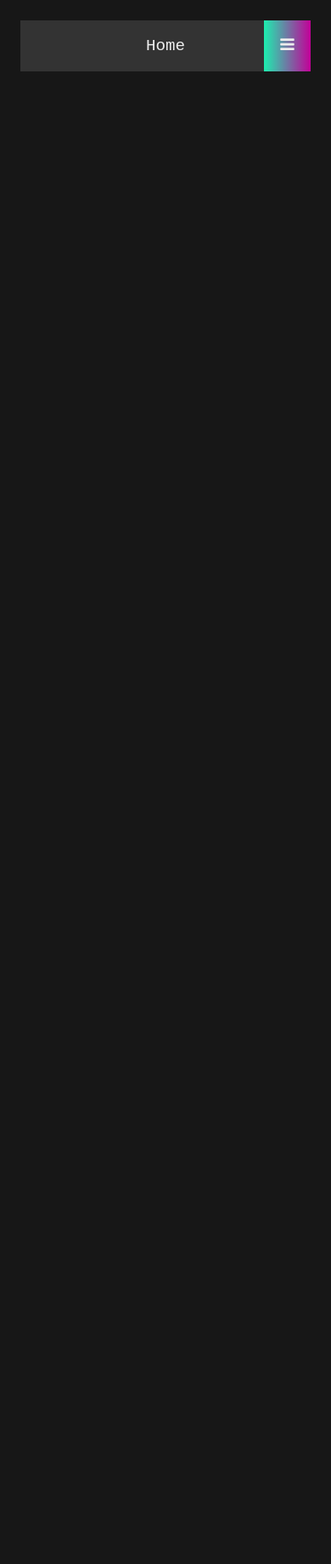
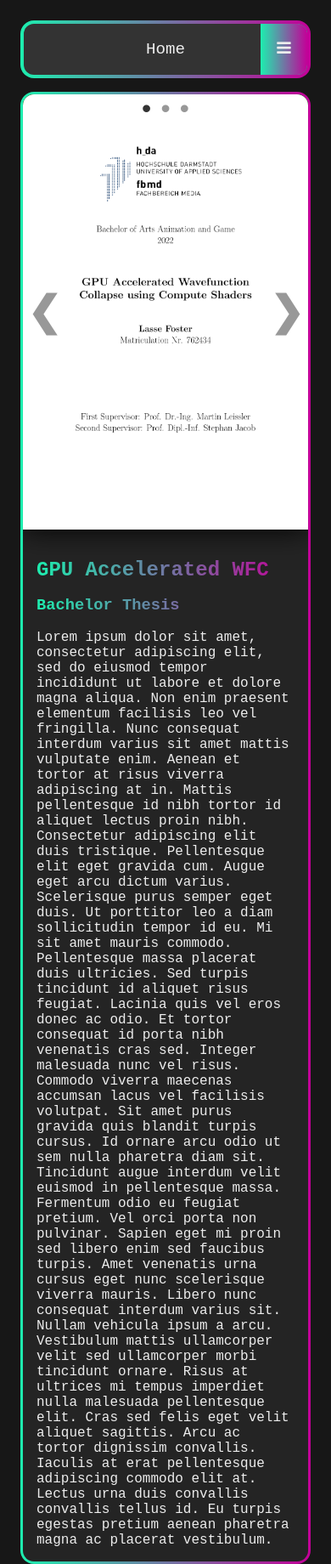
Before and after one commit to LaFoster00/Portfolio, a plain HTML site: page projects.html in a window 390 px wide. Shown: the top 1840 px of the page at 85% size. Before the commit the page ends 844 px from the top, so only its background shows below. Drawn offline with Linux system fonts and the light colour scheme.

Commit message:
+ project entry template and linking from project overview
* completely reworked styling and setup of the navbar that is much simpler and cleaner

```diff
--- a/projects.html
+++ b/projects.html
@@ -2,6 +2,7 @@
 <html lang="en">
 
 <head>
+    <meta charset="UTF-8">
     <meta name="viewport" content="width=device-width, initial-scale=1.0">
     <title>Projects</title>
     <link rel="stylesheet" href="style/styles.css" />
@@ -20,14 +21,14 @@
     <div class="content-container">
         <div class="navigation">
             <!-- Desktop Navigation -->
-            <nav class="desktop-nav">
+            <nav>
                 <ul>
-                    <li><a href="index.html">Home</a></li>
-                    <li class="active"><a href="projects.html">Projects</a></li>
-                    <li><a href="contact.html">Contact</a></li>
+                    <li><a class="nav-link main-link" href="index.html">Home</a></li>
+                    <li><a class="nav-link active" href="projects.html">Projects</a></li>
+                    <li><a class="nav-link" href="contact.html">Contact</a></li>
                 </ul>
 
-                <div class="logo-links">
+                <div class="nav-link logo-links">
                     <a href="https://www.linkedin.com/in/lasse-foster-4188271a1">
                         <img src="logos/linkedin_in_128.png" alt="linkedin_logo">
                     </a>
@@ -35,32 +36,77 @@
                         <img src="logos/github_light_120.png" alt="github_logo">
                     </a>
                 </div>
-            </nav>
-            <!-- Mobile Navigation -->
-            <div class="mobile-nav">
-                <a href="index.html">Home</a>
-                <!-- Navigation links (hidden by default) -->
-                <div id="mobile-links">
-                    <a href="projects.html" class="active">Projects</a>
-                    <a href="contact.html">Contact</a>
-
-                    <div class="logo-links">
-                        <a href="https://www.linkedin.com/in/lasse-foster-4188271a1">
-                            <img src="logos/linkedin_in_128.png" alt="linkedin_logo">
-                        </a>
-                        <a href="https://github.com/LaFoster00">
-                            <img src="logos/github_light_120.png" alt="github_logo">
-                        </a>
-                    </div>
-                </div>
 
                 <!-- "Hamburger menu" / "Bar icon" to toggle the navigation links -->
-                <a href="javascript:void(0);" class="icon" onclick="mobileNavExpand()">
+                <a id="hamburger-menu" href="javascript:void(0);" class="hamburger-nav-icon"
+                    onclick="mobileNavExpand()">
                     <i class="fa fa-bars"></i>
                 </a>
+            </nav>
+        </div>
+
+        <div id="GPU_WFC" class="section-container no-padding project-container">
+            <div class="slideshow">
+                <div class="slide">
+                    <img src="projects/gpu_wfc/canvas.png" alt="gpu-wfc-cover" class="slide-image">
+                </div>
+                <div class="slide">
+                    <img src="projects/gpu_wfc/RegularConstraints_128_128.png" alt="gpu-wfc-regconstr"
+                        class="slide-image auto-scaling">
+                </div>
+                <div class="slide">
+                    <img src="images/BG.jpg" alt="gpu-wfc-regconstr" class="slide-image">
+                </div>
+            </div>
+            <div class="project-text">
+                <h2>GPU Accelerated WFC</h2>
+                <h3>Bachelor Thesis</h3>
+                Lorem ipsum dolor sit amet, consectetur adipiscing elit, sed do eiusmod tempor incididunt ut labore et
+                dolore magna
+                aliqua. Non enim praesent elementum facilisis leo vel fringilla. Nunc consequat interdum varius sit amet
+                mattis
+                vulputate enim. Aenean et tortor at risus viverra adipiscing at in. Mattis pellentesque id nibh tortor
+                id aliquet lectus
+                proin nibh. Consectetur adipiscing elit duis tristique. Pellentesque elit eget gravida cum. Augue eget
+                arcu dictum
+                varius. Scelerisque purus semper eget duis. Ut porttitor leo a diam sollicitudin tempor id eu. Mi sit
+                amet mauris
+                commodo. Pellentesque massa placerat duis ultricies. Sed turpis tincidunt id aliquet risus feugiat.
+                Lacinia quis vel
+                eros donec ac odio. Et tortor consequat id porta nibh venenatis cras sed. Integer malesuada nunc vel
+                risus.
+
+                Commodo viverra maecenas accumsan lacus vel facilisis volutpat. Sit amet purus gravida quis blandit
+                turpis cursus. Id
+                ornare arcu odio ut sem nulla pharetra diam sit. Tincidunt augue interdum velit euismod in pellentesque
+                massa. Fermentum
+                odio eu feugiat pretium. Vel orci porta non pulvinar. Sapien eget mi proin sed libero enim sed faucibus
+                turpis. Amet
+                venenatis urna cursus eget nunc scelerisque viverra mauris. Libero nunc consequat interdum varius sit.
+                Nullam vehicula
+                ipsum a arcu. Vestibulum mattis ullamcorper velit sed ullamcorper morbi tincidunt ornare. Risus at
+                ultrices mi tempus
+                imperdiet nulla malesuada pellentesque elit. Cras sed felis eget velit aliquet sagittis. Arcu ac tortor
+                dignissim
+                convallis. Iaculis at erat pellentesque adipiscing commodo elit at. Lectus urna duis convallis convallis
+                tellus id. Eu
+                turpis egestas pretium aenean pharetra magna ac placerat vestibulum.
+            </div>
+        </div>
+
+        <div id="SLIPPER" class="section-container no-padding project-container">
+            <div class="slideshow">
+                <div class="slide">
+                    <img src="projects/gpu_wfc/canvas.png" alt="gpu-wfc-cover" class="slide-image">
+                </div>
+                <div class="slide">
+                    <img src="projects/gpu_wfc/RegularConstraints_128_128.png" alt="gpu-wfc-regconstr"
+                        class="slide-image auto-scaling">
+                </div>
             </div>
         </div>
     </div>
+    <script src="scripts/slideshow.js"></script>
 </body>
 
 </html>
--- /dev/null
+++ b/scripts/slideshow.js
@@ -0,0 +1,92 @@
+function setupArrow(container, spanText)
+{
+    let arrow = document.createElement("a");
+    arrow.classList.add("arrow");
+    const arrowSpan = document.createElement("span");
+    arrowSpan.innerHTML = spanText;
+    arrow.appendChild(arrowSpan);
+    container.appendChild(arrow);
+
+    return arrow;
+}
+
+function setupLeftArrow(container){
+    let leftArrow = setupArrow(container, "&#10094");
+    leftArrow.classList.add("arrow-left");
+    return leftArrow;
+}
+
+function setupRightArrow(container){
+    let rightArrow = setupArrow(container, "&#10095;")
+    rightArrow.classList.add("arrow-right");
+    return rightArrow;
+}
+
+function setupIndicator(container){
+    let indicator = document.createElement("li");
+    indicator.classList.add("indicator");
+    indicator.innerHTML = "&#8226;";
+    container.appendChild(indicator);
+    return indicator;
+}
+
+function setupIndicatorList(container, numIndicators){
+    let indicatorList = document.createElement("ol");
+    indicatorList.classList.add("indicator-list");
+    container.appendChild(indicatorList);
+    for (let indicator = 0; indicator < numIndicators; indicator++) {
+        setupIndicator(indicatorList);
+    }
+    return indicatorList;
+}
+
+function setupSlideshow(container) {
+    const slides = container.querySelectorAll(".slide");
+    let curIndex = 0;
+
+    const indicatorList = setupIndicatorList(container, slides.length);
+    const indicators = indicatorList.querySelectorAll(".indicator");
+
+    function changeSlide(numSlides) {
+        let newIndex = (curIndex + numSlides);
+        newIndex = (newIndex < 0 ? (newIndex + slides.length) : newIndex) % slides.length;
+        jumpToEntry(newIndex);
+    }
+
+    function jumpToEntry(newIndex) {
+        indicators[curIndex].classList.remove("slideshow-active");
+        slides[curIndex].classList.remove("slideshow-active");
+
+        indicators[newIndex].classList.add("slideshow-active");
+        slides[newIndex].classList.add("slideshow-active");
+
+        curIndex = newIndex;
+    }
+
+    // Add event listeners to the indicators
+    indicators.forEach(function(indicator, index) {
+        indicator.addEventListener("click", function() {
+        jumpToEntry(index);
+        });
+    });
+
+    let arrowLeft = setupLeftArrow(container);
+    arrowLeft.addEventListener("click", function() {
+        changeSlide(-1);
+    });
+
+    let arrowRight = setupRightArrow(container);
+    arrowRight.addEventListener("click", function() {
+        changeSlide(1);
+    })
+
+    // Initialize the first slide and indicator as active
+    indicators[curIndex].classList.add("slideshow-active");
+    slides[curIndex].classList.add("slideshow-active");
+}
+
+// Call the function for each slideshow container on the page
+const slideshowContainers = document.querySelectorAll(".slideshow");
+slideshowContainers.forEach(function(container) {
+  setupSlideshow(container);
+});
--- a/style/styles.css
+++ b/style/styles.css
@@ -9,6 +9,7 @@ html {
 
 :root {
     --color-text : #EDEDED;
+    --color-text-active : #71ebc6;
     --color-primary : #1deeaf;
     --color-secondary : #c30098;
     --color-heading : #EDEDED;
@@ -103,11 +104,6 @@ nav {
   border: 0.3em solid transparent;
 }
 
-/* Override border-radius for the navbar itself */
-nav {
-  border-radius: var(--border-radius);
-}
-
 nav ul {
   list-style: none;
   margin: 0;
@@ -119,69 +115,32 @@ nav li {
   margin: 0 0.6em;
 }
 
-nav a {
+nav .nav-link {
   color: var(--color-text);
   text-decoration: none;
   font-size: 1.2em;
 }
 
-.active a {
-  font-weight: bold;
-}
-
-/* Style for mobile navigation bar */
-.mobile-nav {
-    overflow: hidden;
-    background-color: var(--nav-bg-color);
-    position: relative;
-    display: none; /* Hide by default */
-}
-
-/* Style for mobile navigation bar links */
-.mobile-nav a {
-  display: block;
-  padding: 1em;
-  text-align: center;
-  background-color: var(--nav-bg-color);
-  color: var(--color-text);
+nav .active {
+  color: var(--color-text-active);
 }
 
 /* Style the hamburger menu */
-.mobile-nav a.icon {
+.hamburger-nav-icon {
+  display: none;
+
+  color: var(--color-heading);
+  padding: 1em 1em;
+  text-decoration: none;
+  font-size: 1.2em;
+
   background: var(--color-primary);
   background-image: linear-gradient(to right, var(--color-primary), var(--color-secondary));
   background-size: 100%;
 
-  display: block;
   position: absolute;
   right: 0;
   top: 0;
-}
-
-/* Hide the links inside the navigation menu (except for logo/home) */
-.mobile-nav #mobile-links {
-  display: none;
-}
-
-/* Style navigation menu links */
-.mobile-nav a {
-  color: var(--color-heading);
-  padding: 1em 1em;
-  text-decoration: none;
-  font-size: 1.2em;
-  display: block;
-}
-
-@media (max-width: 48rem) {
-  /* Show mobile navigation bar for small devices */
-  .mobile-nav {
-    display: block;
-  }
-
-  /* Hide original navigation bar for small devices */
-    .desktop-nav {
-    display: none;
-  }
 }
 
 .logo-links {
@@ -191,12 +150,53 @@ nav a {
 }
 
 .logo-links a {
-    margin: 0 0.5em;
+    margin: 0 0.2em;
+    text-decoration: none;
 }
 
 .logo-links img {
   height: 2em;
   aspect-ratio: 1;
+  margin-top: 0.2em;
+}
+
+@media screen and (max-width: 48rem) {
+  nav {
+    width: 100%;
+    height: 100%;
+    overflow: hidden;
+    background-color: var(--nav-bg-color);
+    position: relative;
+    display: block;
+  }
+
+  nav ul {
+    display: block;
+    justify-content: center;
+    margin: 0;
+    padding: 0;
+  }
+
+  nav .nav-link {
+    display: none;
+    padding: 1em 1em;
+    text-decoration: none;
+    text-align: center;
+    font-size: 1.2em;
+    background-color: var(--nav-bg-color);
+  }
+
+  nav .main-link {
+    display: block;
+  }
+
+  .hamburger-nav-icon {
+    display: block;
+  }
+
+  .logo-links img {
+    margin-top: 0;
+  }
 }
 
 .content-container {
@@ -206,20 +206,21 @@ nav a {
 }
 
 .section-container {
-  background: var(--bg-color-accent);
-  background-image: linear-gradient(to right, var(--bg-color-accent), var(--bg-color-primary));
+  background: var(--bg-color-primary);
   margin: 1em 0em;
   padding: 1em;
 
-  background: linear-gradient(to left, var(--bg-color-primary), var(--bg-color-accent)) padding-box,
+  background: linear-gradient(to right, var(--bg-color-primary), var(--bg-color-primary)) padding-box,
               linear-gradient(to right, var(--color-primary), var(--color-secondary)) border-box;
   border-radius: var(--border-radius);
   border: 0.2em solid transparent;
+
+  overflow: hidden;
 }
 
 .panel-container {
   display: grid;
-  grid-template-columns: repeat(auto-fit, minmax(14em, 1fr));
+  grid-template-columns: repeat(auto-fit, minmax(17rem, 1fr));
   gap: 1em;
 }
 
@@ -228,12 +229,19 @@ nav a {
   flex-direction: column;
   justify-content: space-between;
 
-  background: linear-gradient(to left, var(--bg-color-primary), var(--bg-color-accent)) padding-box,
+  background: linear-gradient(to right, var(--bg-color-primary), var(--bg-color-primary)) padding-box,
               linear-gradient(to right, var(--color-primary), var(--color-secondary)) border-box;
   border-radius: var(--border-radius);
   border: 0.2em solid transparent;
   overflow: hidden;
 
+  height: 36rem;
+}
+
+.panel a{
+  display: grid;
+  grid-template-rows: 1fr 1fr;
+  height: 100%;
 }
 
 .panel a:link {
@@ -256,10 +264,14 @@ nav a {
   color: var(--color-text);
 }
 
-.panel img {
+.panel-img {
   width: 100%;
-  height: 50%;
+  height: 100%;
   object-fit: cover;
+}
+
+.panel-img {
+  overflow: hidden;
 }
 
 .panel h2
@@ -293,11 +305,6 @@ nav a {
 {
   font-family: RobotoMono;
   font-size: 0.8rem;
-  width: 100%;
-}
-
-.input-group
-{
   width: 100%;
 }
 
@@ -336,3 +343,108 @@ input[type=submit] {
   cursor: pointer;
   border-radius: 0.5rem;
 }
+
+
+.slideshow {
+  background-color: black;
+  width: 100%;
+  min-height: 32rem;
+  position: relative;
+  box-shadow: 0 0 2em black;
+}
+
+.slide{
+  position: absolute;
+  top: 0;
+  right: 0;
+  bottom: 0;
+  left: 0;
+  background-color: green;
+  overflow: hidden;
+  opacity: 0;
+}
+
+.slide-image {
+    width:100%;
+    height:100%;
+    object-fit: cover;
+    overflow: hidden;
+}
+
+.arrow {
+  position: absolute;
+  top: 0;
+  bottom: 0;
+  font-size: 3rem;
+  font-weight: bold;
+  display: flex;
+  justify-content: center;
+  align-items: center;
+  width: 15%;
+  color: var(--bg-color-accent);
+  opacity: 0.5;
+  cursor: pointer;
+  user-select: none;
+}
+
+.arrow-left {
+  left: 0;
+}
+
+.arrow-right {
+  right: 0;
+}
+
+.indicator-list {
+  position: absolute;
+  top: 0;
+  left: 0;
+  right: 0;
+  color: var(--bg-color-accent);
+  list-style-type: none;
+  font-size: 2rem;
+  display: flex;
+  justify-content: center;
+  margin: 0;
+  padding: 0;
+}
+
+.indicator {
+  padding: 0 0.1rem;
+  user-select: none;
+  cursor: pointer;
+  opacity: 0.5;
+}
+
+.slideshow-active {
+  opacity: 1;
+}
+
+.no-padding {
+  padding: 0 0;
+}
+
+.project-text {
+  margin: 1em 1em;
+}
+
+.project-container {
+  display: grid;
+  grid-template-columns: 1fr 1fr;
+}
+
+@media (max-width: 60rem) {
+  .project-container{
+    grid-template-columns: 1fr;
+  }
+}
+
+
+.active a {
+  font-weight: bold;
+}
+
+.auto-scaling {
+  width: auto;
+  height: auto;
+}
```
Also changed, not shown: contact.html (+10 -27 lines), index.html (+26 -36 lines), scripts/nav-behaviour.js (+14 -6 lines), projects/gpu_wfc/RegularConstraints_128_128.png (added), projects/gpu_wfc/canvas.png (added).
